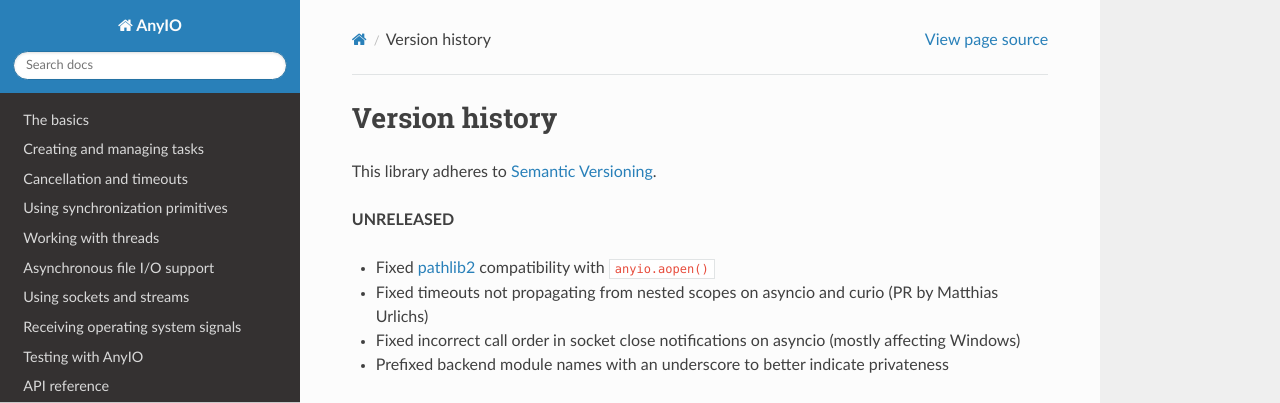
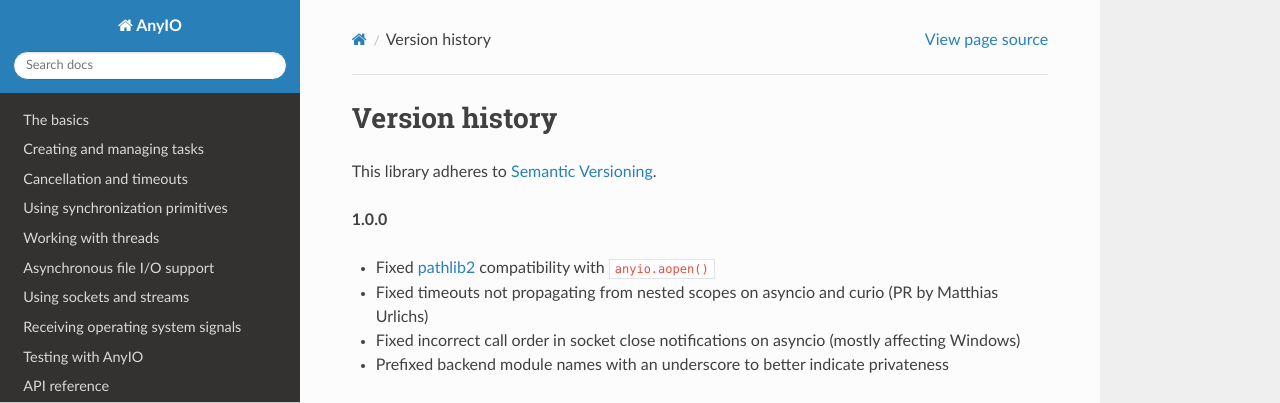
Before and after one commit to agronholm/anyio, a Sphinx documentation site: the page built from docs/versionhistory.rst, in a window 1280 px wide and 900 px high. Shown: the top 403 px of the window. Built offline with Sphinx 7.4.7 and the Read the Docs theme 2.0.0, drawn with Linux system fonts in a browser that asks for light colours.

Commit message:
Bumped up the version number

```diff
--- a/docs/versionhistory.rst
+++ b/docs/versionhistory.rst
@@ -3,7 +3,7 @@ Version history
 
 This library adheres to `Semantic Versioning <http://semver.org/>`_.
 
-**UNRELEASED**
+**1.0.0**
 
 - Fixed pathlib2_ compatibility with ``anyio.aopen()``
 - Fixed timeouts not propagating from nested scopes on asyncio and curio (PR by Matthias Urlichs)
--- a/setup.cfg
+++ b/setup.cfg
@@ -10,7 +10,7 @@ project_urls =
     Issue tracker = https://github.com/agronholm/anyio/issues
 license = MIT
 classifiers =
-    Development Status :: 4 - Beta
+    Development Status :: 5 - Production/Stable
     Intended Audience :: Developers
     License :: OSI Approved :: MIT License
     Programming Language :: Python
```
